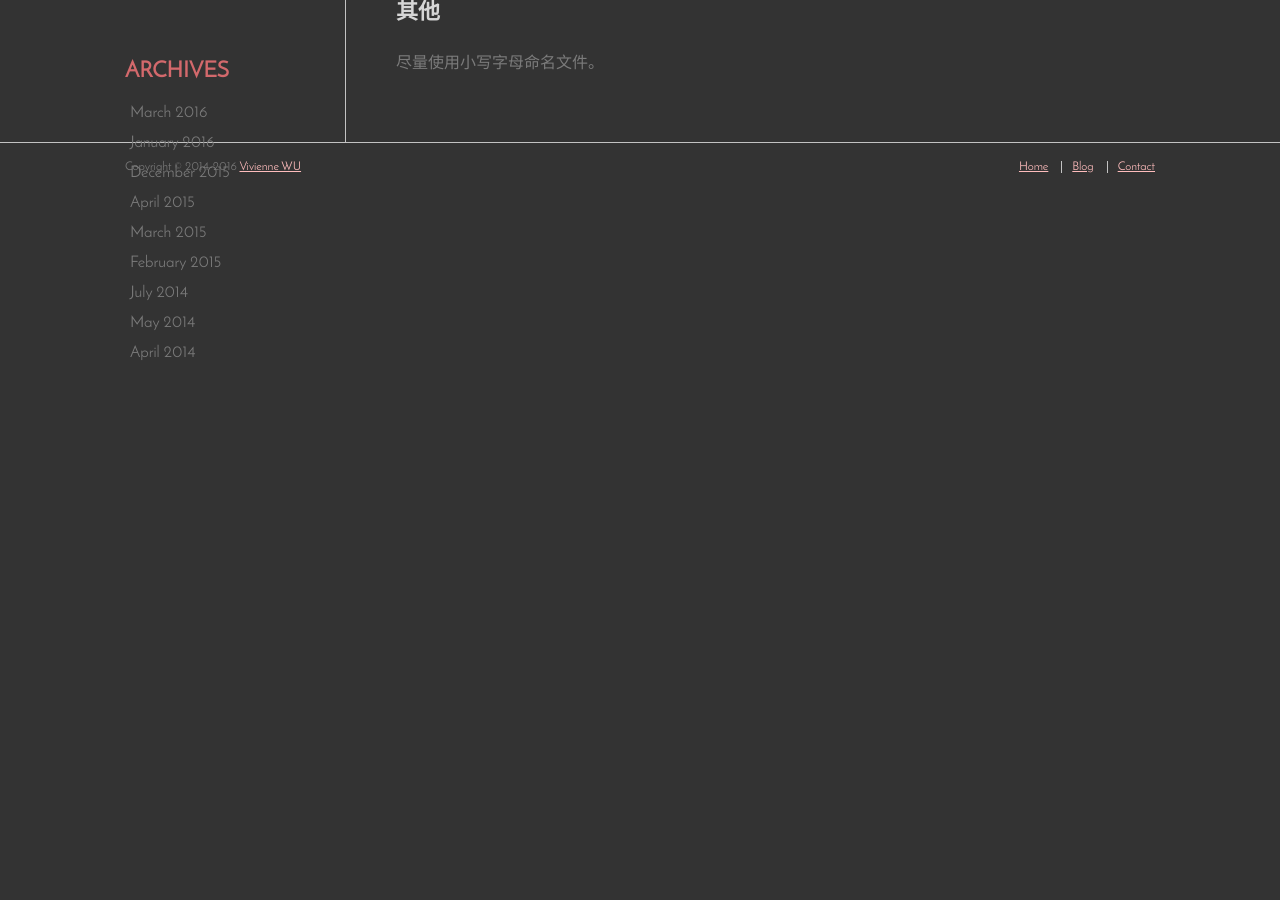
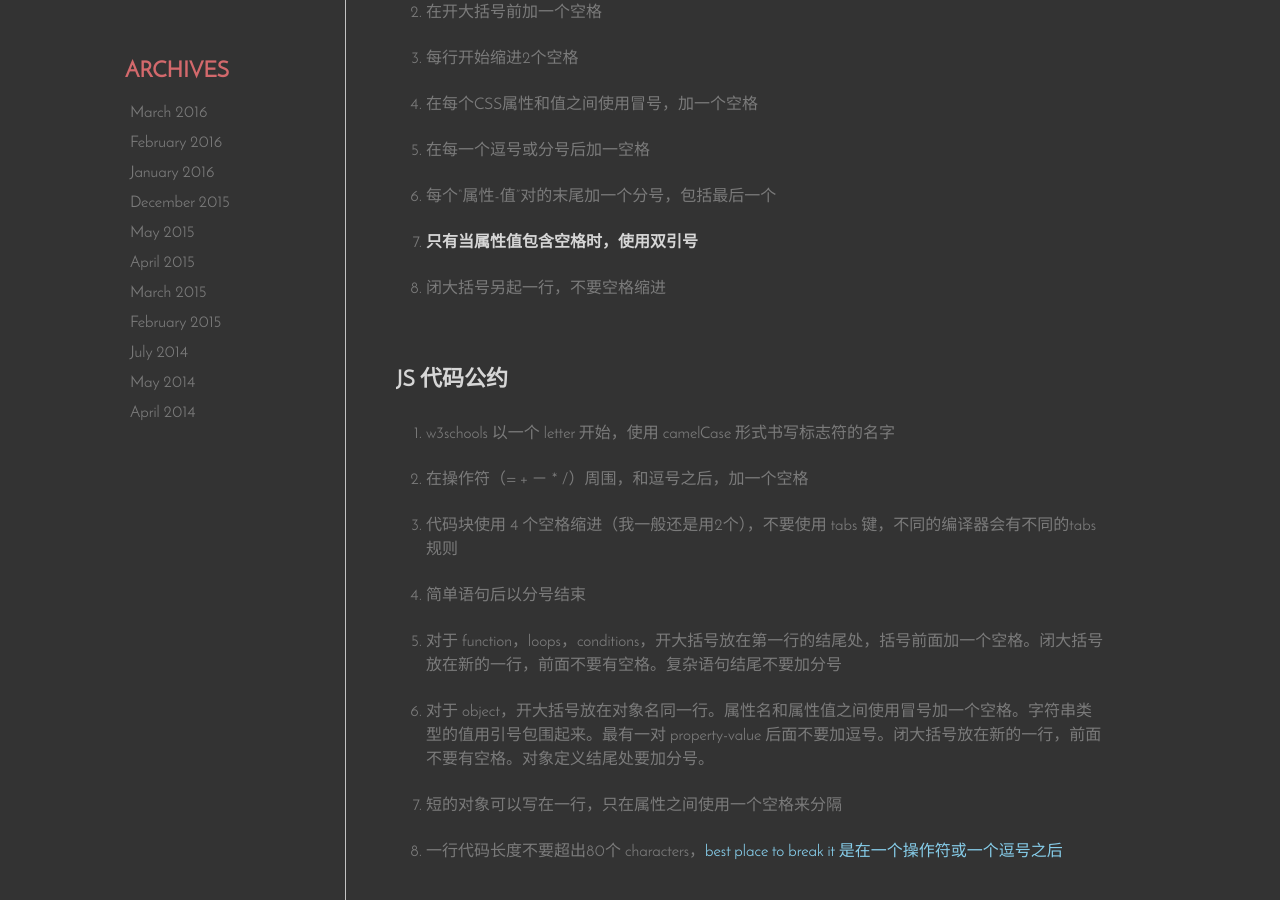
Before and after one commit to Vivi-wu/dive-into-web, a Jekyll site: the page built from _posts/2014-04-03-HTML5-y-Style-Guide-and-Coding-Conventions.markdown, in a window 1280 px wide and 900 px high, scrolled down 1548 px. Built offline with Jekyll 4.4.1, drawn with Linux system fonts in a browser that asks for light colours; nearby versions of some CDN libraries; before the commit the page ends 1739 px from its top, so only the background shows below that; some of the changed text lies outside the part shown.

Commit message:
correct post date for js notes, add post for ECMAScript 6

```diff
--- a/_posts/2014-04-03-HTML5-y-Style-Guide-and-Coding-Conventions.markdown
+++ b/_posts/2014-04-03-HTML5-y-Style-Guide-and-Coding-Conventions.markdown
@@ -2,6 +2,20 @@
 title:  "HTML5 Style Guide and Coding Conventions"
 categories: HTML
 ---
+## Programming style guidelines
+
+Coding convention 代码公约，通常包含：
+
++ 变量和函数的命名、声明规则
++ 空格、缩进、注释的使用规则
++ 编程实践和原理
+
+使用代码公约能够提高代码的可读性，使得代码更容易维护。
+
+<!--more-->
+
+### HTML 书写建议
+
 1.element的特性在等号前后的加空格是合法的，如
 
     <link rel = "stylesheet" href = "styles.css">
@@ -26,8 +40,6 @@
       This is a long comment example. This is a long comment example. This is a long comment example.
       This is a long comment example. This is a long comment example. This is a long comment example.
     -->
-
-<!--more-->
 
 ### CSS 书写建议
 
@@ -55,6 +67,17 @@
 7. **只有当属性值包含空格时，使用双引号**
 8. 闭大括号另起一行，不要空格缩进
 
+### JS 代码公约
+
+1. w3schools 以一个 letter 开始，使用 camelCase 形式书写标志符的名字
+2. 在操作符（= + － * /）周围，和逗号之后，加一个空格
+3. 代码块使用 4 个空格缩进（我一般还是用2个），不要使用 tabs 键，不同的编译器会有不同的tabs规则
+4. 简单语句后以分号结束
+5. 对于 function，loops，conditions，开大括号放在第一行的结尾处，括号前面加一个空格。闭大括号放在新的一行，前面不要有空格。复杂语句结尾不要加分号
+6. 对于 object，开大括号放在对象名同一行。属性名和属性值之间使用冒号加一个空格。字符串类型的值用引号包围起来。最有一对 property-value 后面不要加逗号。闭大括号放在新的一行，前面不要有空格。对象定义结尾处要加分号。
+7. 短的对象可以写在一行，只在属性之间使用一个空格来分隔
+8. 一行代码长度不要超出80个 characters，<span class="blue-text">best place to break it 是在一个操作符或一个逗号之后</span>
+
 ### 其他
 
 尽量使用小写字母命名文件。
--- a/_posts/2015-12-30-JavaScript-Objects.markdown
+++ b/_posts/2015-12-30-JavaScript-Objects.markdown
@@ -77,7 +77,7 @@
 
 该操作不仅删掉了属性的值，也删掉了属性本身。
 
-The delete operator is **designed** to be used on **object properties**. It has no effect on variables or functions. 删除操作符专为对象属性设计，对于变量和函数没有效果。
+The delete operator is **designed** to be used on **object properties**. <span class="blue-text">It has no effect on variables or functions. 删除操作符专为对象属性设计，对于变量和函数没有效果</span>。
 
 The delete keyword does **not** delete inherited properties, but if you delete a prototype property, it will affect all objects inherited from the prototype. 删除操作符不会删掉继承的属性，但是如果你删掉了一个 prototype 属性，它会影响所有继承这个原型的对象。
 
```
Also changed, not shown: _posts/2016-02-29-ECMAScript-6.markdown (added, +99 -0 lines), _posts/2015-05-02-JavaScript-Data-type.markdown (renamed from _posts/2014-05-02-JavaScript-data-type.markdown), _posts/2015-05-02-JavaScript-String.markdown (renamed from _posts/2014-05-02-JavaScript-String.markdown), _posts/2015-05-03-JavaScript-Math-Boolean.markdown (renamed from _posts/2014-05-03-JavaScript-Math-Boolean.markdown), _posts/2015-05-03-JavaScript-Number.markdown (renamed from _posts/2014-05-03-JavaScript-Number.markdown), _posts/2015-05-04-JavaScript-Date.markdown (renamed from _posts/2014-05-04-JavaScript-Date.markdown), _posts/2015-05-06-JavaScript-Arrays.markdown (renamed from _posts/2014-05-06-JavaScript-Arrays.markdown), _posts/2015-05-07-JavaScript-Conditions-Loops.markdown (renamed from _posts/2014-05-07-JavaScript-Conditions-Loops.markdown).
